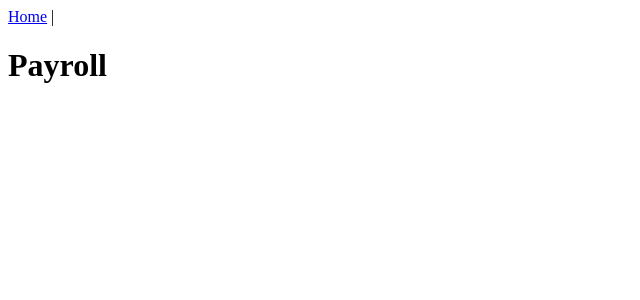
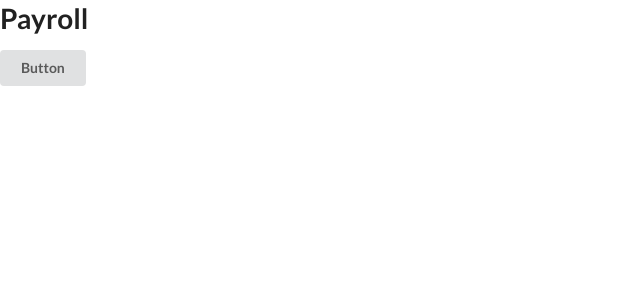
Before and after one commit to jgrisalescode/vue-payroll-manager, a Vue app: page / in a window 1280 px wide. Shown: the top 300 px of the page, without its empty margins (0-640 px from the left). Built offline with nearby package versions, Linux system fonts and the light colour scheme.

Commit message:
Semantic UI CSS

```diff
--- a/package.json
+++ b/package.json
@@ -8,6 +8,7 @@
   },
   "dependencies": {
     "core-js": "^3.6.5",
+    "semantic-ui-css": "^2.4.1",
     "vue": "^3.0.0",
     "vue-router": "^4.0.0-0",
     "vuex": "^4.0.0-0"
--- a/src/App.vue
+++ b/src/App.vue
@@ -1,6 +1,3 @@
 <template>
-  <div id="nav">
-    <router-link to="/">Home</router-link> |
-  </div>
   <router-view/>
 </template>
--- a/src/main.js
+++ b/src/main.js
@@ -2,5 +2,6 @@ import { createApp } from 'vue'
 import App from './App.vue'
 import router from './router'
 import store from './store'
+import 'semantic-ui-css/semantic.min.css'
 
 createApp(App).use(store).use(router).mount('#app')
--- a/src/views/Home.vue
+++ b/src/views/Home.vue
@@ -1,6 +1,9 @@
 <template>
   <div>
     <h1>Payroll</h1>
+    <button class="ui button">
+      Button
+    </button>
   </div>
 </template>
 
```
Also changed, not shown: 1 other file (tests, documents, lock files or other folders).
